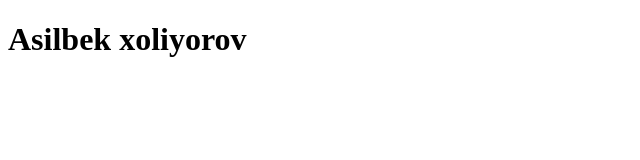
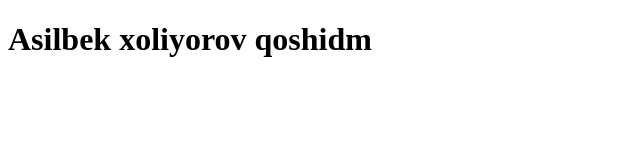
Before and after one commit to valisher416/test, a plain HTML site: page index.html in a window 1280 px wide. Shown: the whole page, without its empty margins (0-640 px from the left). Drawn offline with Linux system fonts and the light colour scheme.

Commit message:
adding qoshdim

```diff
--- a/index.html
+++ b/index.html
@@ -6,6 +6,6 @@
     <title>Document</title>
 </head>
 <body>
-    <h1>Asilbek xoliyorov</h1>
+    <h1>Asilbek xoliyorov qoshidm</h1>
 </body>
 </html>
```
